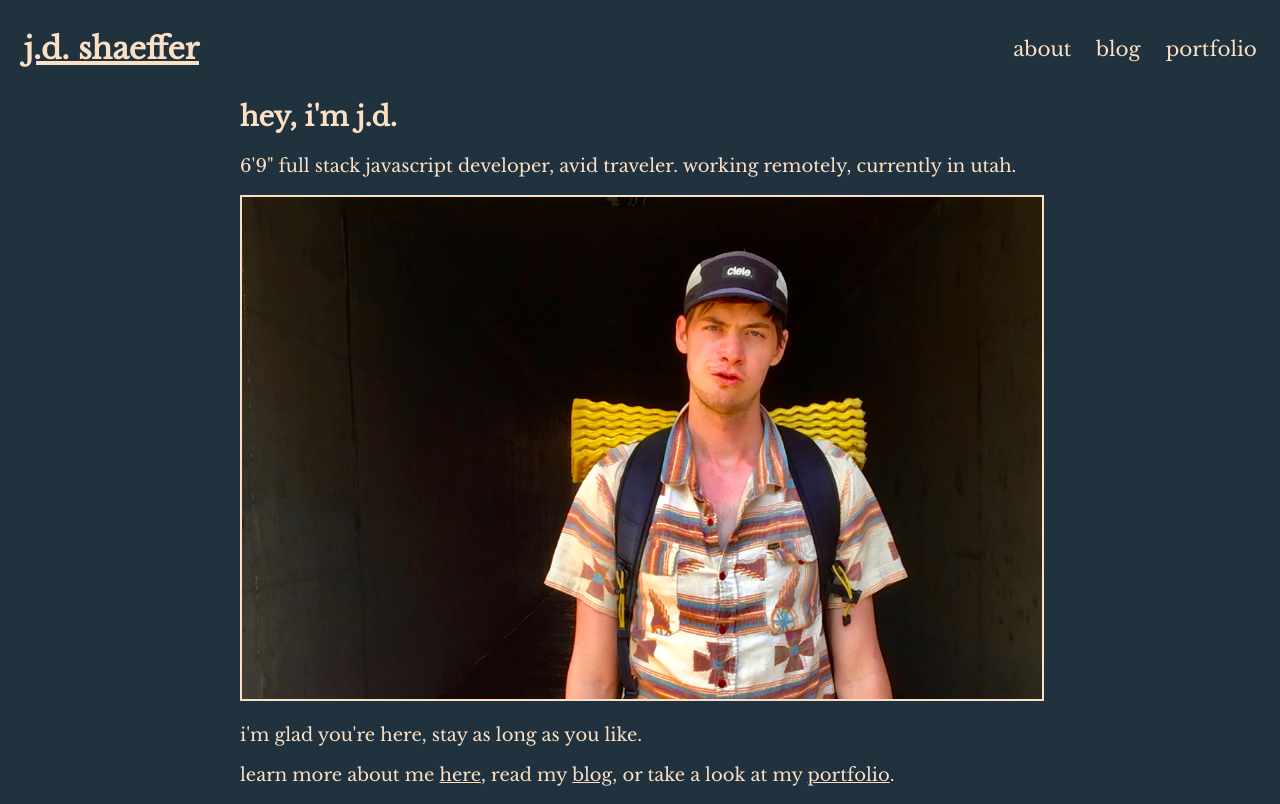
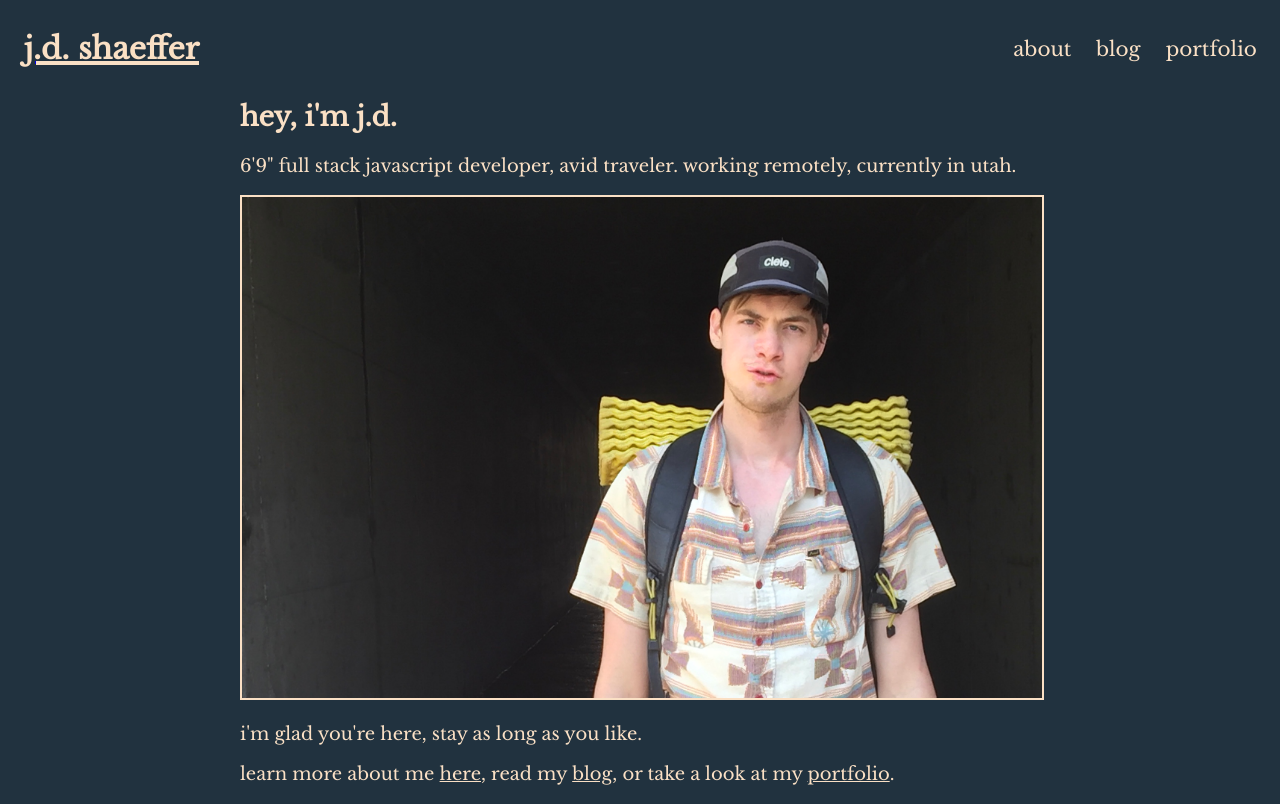
Before and after one commit to jdshaeffer/jdshaeffer.com, a Next.js app: page / in a window 1280 px wide. Built offline with nearby package versions, Linux system fonts and the light colour scheme.

Commit message:
change index picture

```diff
--- a/pages/about.js
+++ b/pages/about.js
@@ -6,8 +6,8 @@ const About = () => {
 		<>
 			<Header />
 			<Content>
+				<h2>about</h2>
 				<p>
-					should put something poetic here. anyways, i&apos;m 24 yrs old, i write software for a living, i enjoy walking, movies, books, mellow indie music, clouds, leaves on trees
 				</p>
 			</Content>
 		</>
--- a/pages/index.js
+++ b/pages/index.js
@@ -10,7 +10,10 @@ const Index = () => {
 			<Content>
 				<h2>hey, i&apos;m j.d.</h2>
 				<p>6&apos;9&quot; full stack javascript developer, avid traveler. working remotely, currently in utah.</p>
-				<Img src='/hwy87.jpg' alt='hiking underneath highway 87 on the arizona trail' />
+				<Img
+					src='/IMG_0992.jpg'
+					alt='hiking underneath highway 87 on the arizona trail'
+				/>
 				<p>i&apos;m glad you&apos;re here, stay as long as you like.</p>
 				<p>
 					learn more about me <ContentLinkText href='/about' name='here' />,
```
Also changed, not shown: public/IMG_0992.jpg (added), public/hwy87.jpg.
